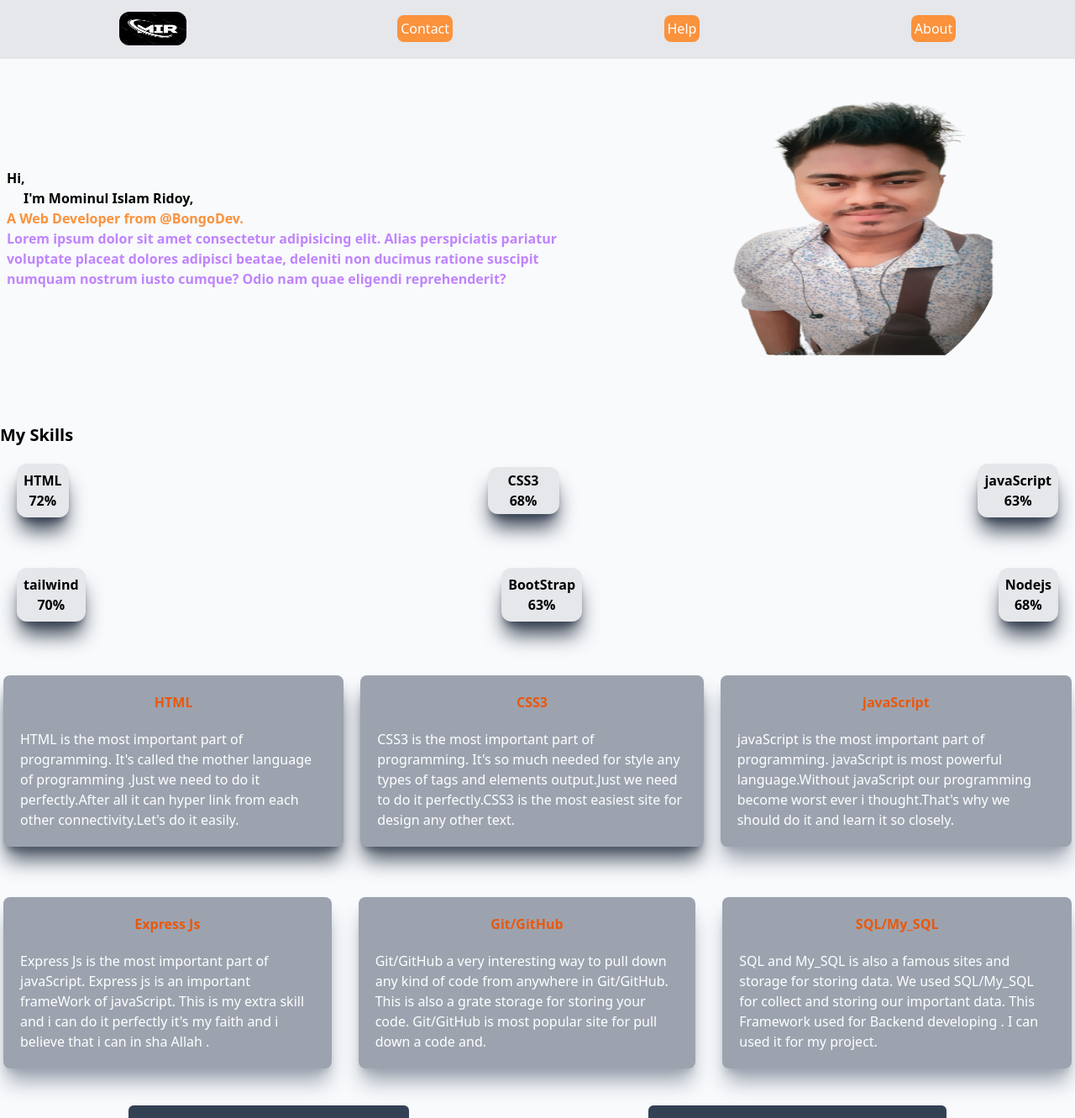
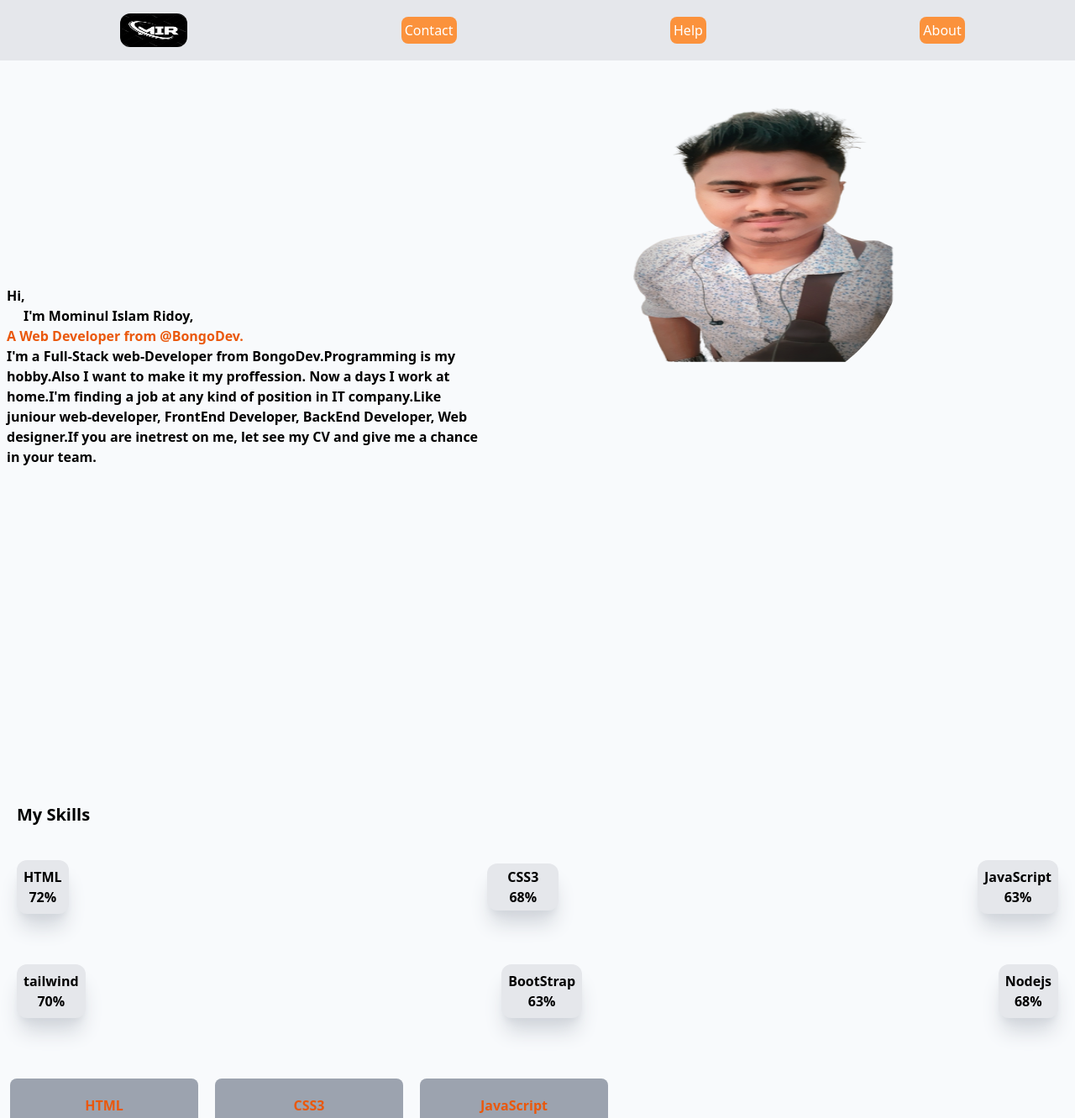
Before and after one commit to mominulRidoy5/Responsive-Protfolio, a website: page index.html in a window 1280 px wide. Shown: the top 1331 px of the page at 84% size. Drawn offline with nearby package versions, Linux system fonts and the light colour scheme; files that its build step writes are made by us from their sources.

Commit message:
updated code

```diff
--- a/index.html
+++ b/index.html
@@ -9,63 +9,65 @@
 <link href="https://fonts.googleapis.com/css2?family=Poppins:wght@300;700&display=swap" rel="stylesheet">
     <link rel="stylesheet" href="dist/output.css">
     <link rel="stylesheet" href="https://fonts.googleapis.com/css2?family=Material+Symbols+Outlined:opsz,wght,FILL,GRAD@24,400,0,0" />
-</head>
+<link rel="stylesheet" href="formPage.html">
+  </head>
 <body class="bg-slate-50">
-
-        <navbar class="fixed -mt-0.5 bg-gray-200 w-screen ">
-        <div  class="flex mt m-4 text-white  cursor-pointer items-center justify-around">
+  <div >
+    <div>
+      <navbar class="fixed bg-gray-200 w-screen ">
+        <div class="flex w-screen m-4  text-white  cursor-pointer items-center justify-around">
           <div>
-            <img class="w-20 rounded-xl cursor-default h-10" src="assets/logo.jpg" alt="">
+            <img class="w-20  rounded-xl cursor-default h-10" src="assets/logo.jpg" alt="">
              </div>
-             <div class="bg-orange-400  hover:bg-green-700 hover:font-bold rounded-lg p-1"><a>Contact</a></div>
+             <div class="bg-orange-400  hover:bg-green-700 hover:font-bold rounded-lg p-1"><a href="formPage.html" target="">Contact</a></div>
              <div class="bg-orange-400  hover:bg-green-700 hover:font-bold  rounded-lg p-1"><a>Help</a></div>
-             <div class="bg-orange-400 hover:bg-green-700 hover:font-bold  rounded-lg p-1"><a>About</a></div>
+             <div class="bg-orange-400 hover:bg-green-700 hover:font-bold  rounded-lg me-5 p-1"><a>About</a></div>
 
         </div>
         </navbar>
+    </div>
 
-
-    <div class="flex lg:gap-28 font-semibold justify-between items-center">
-        <div class="mt-20 cursor-default p-2">
+    <div class="flex p-2 lg:gap-28 font-semibold justify-between items-center">
+        <div class="cursor-default w-screen">
             <h1 class="inline-block  hover:font-bold hover:text-xl">Hi, <br> <span class="ms-5">I'm Mominul Islam Ridoy,</span></h1>
-            <p class="text-orange-400">A Web Developer from @BongoDev.</p>
-            <p class="text-purple-400">Lorem ipsum dolor sit amet consectetur adipisicing elit. Alias perspiciatis pariatur voluptate placeat dolores adipisci beatae, deleniti non ducimus ratione suscipit numquam nostrum iusto cumque? Odio nam quae eligendi reprehenderit?</p>
+            <p class="text-orange-600">A Web Developer from @BongoDev.</p>
+            <p class="font-semibold">I'm a Full-Stack web-Developer from BongoDev.Programming is my hobby.Also I want to make it my proffession. Now a days I work at home.I'm finding a job at any kind of position in IT company.Like juniour web-developer, FrontEnd Developer, BackEnd Developer, Web designer.If you are inetrest on me, let see my CV and give me a chance in your team. </p>
 
         </div>
-        <div class=" mt-20 w-screen">
+        <div class="mt-20 w-screen h-screen">
            <img class="lg:h-96 lg:w-96 w-screen lg:rounded-full" src="assets/BongoPic-removebg-preview (1).png" alt="picture">
         </div>
     </div>
 
-    <div class="mt-10">
+    <div class="mt-10 p-5">
         <h1 class="font-bold text-xl colo">My Skills</h1>
     </div>
 
     <div class="p-5">
     <div class="flex justify-between items-center pb-5">
-        <div  class="shadow-xl shadow-gray-700 cursor-pointer bg-gray-200 rounded-xl p-2  hover:text-white hover:bg-gray-600  hover:border-2 border-orange-400">
+        <div  class="shadow-xl shadow-gray-300 cursor-pointer bg-gray-200 rounded-xl p-2  hover:text-white hover:bg-gray-600  hover:border-2 border-orange-400">
             <h1 class="font-semibold ">HTML</h1>
             <p class=" items-center justify-center flex  rounded-full font-semibold">72%</p>
           </div>
-          <div  class="shadow-xl shadow-gray-700 cursor-pointer bg-gray-200 rounded-xl ps-6 pe-6 p-1   hover:text-white hover:bg-gray-600  hover:border-2 border-orange-400">
+          <div  class="shadow-xl shadow-gray-300 cursor-pointer bg-gray-200 rounded-xl ps-6 pe-6 p-1   hover:text-white hover:bg-gray-600  hover:border-2 border-orange-400">
             <h1 class="font-semibold ">CSS3</h1>
             <p class=" items-center justify-center flex  rounded-full font-semibold">68%</p>
           </div>
-          <div  class=" shadow-xl shadow-gray-700 cursor-pointer bg-gray-200 rounded-xl p-2  hover:text-white hover:bg-gray-600  hover:border-2 border-orange-400">
-            <h1 class="font-semibold ">javaScript</h1>
+          <div  class=" shadow-xl shadow-gray-300 cursor-pointer bg-gray-200 rounded-xl p-2  hover:text-white hover:bg-gray-600  hover:border-2 border-orange-400">
+            <h1 class="font-semibold ">JavaScript</h1>
             <p class=" items-center justify-center flex  rounded-full font-semibold">63%</p>
           </div>
     </div>
         <div class="flex justify-between items-center mt-10">
-            <div  class=" shadow-xl shadow-gray-700 cursor-pointer bg-gray-200 rounded-xl p-2  hover:text-white hover:bg-gray-600  hover:border-2 border-orange-400">
+            <div  class=" shadow-xl shadow-gray-300 cursor-pointer bg-gray-200 rounded-xl p-2  hover:text-white hover:bg-gray-600  hover:border-2 border-orange-400">
                 <h1 class="font-semibold ">tailwind</h1>
                 <p class=" items-center justify-center flex  rounded-full font-semibold">70%</p>
               </div>
-              <div  class="shadow-xl shadow-gray-700 cursor-pointer bg-gray-200 rounded-xl p-2  hover:text-white hover:bg-gray-600  hover:border-2 border-orange-400">
+              <div  class="shadow-xl shadow-gray-300 cursor-pointer bg-gray-200 rounded-xl p-2  hover:text-white hover:bg-gray-600  hover:border-2 border-orange-400">
                 <h1 class="font-semibold ">BootStrap</h1>
                 <p class=" items-center justify-center flex  rounded-full font-semibold">63%</p>
               </div>
-              <div  class="shadow-xl shadow-gray-700 cursor-pointer bg-gray-200 rounded-xl p-2  hover:text-white hover:bg-gray-600  hover:border-2 border-orange-400">
+              <div  class="shadow-xl shadow-gray-300 cursor-pointer bg-gray-200 rounded-xl p-2  hover:text-white hover:bg-gray-600  hover:border-2 border-orange-400">
                 <h1 class="font-semibold ">Nodejs</h1>
                 <p class=" items-center justify-center flex  rounded-full font-semibold">68%</p>
               </div>
@@ -74,45 +76,60 @@
   </div>
 
   <div class="mt-10 p-1">
-    <div class="pb-5 flex gap-5">
-        <div class="shadow-xl shadow-gray-600 bg-gray-400 text-white p-1.5 lg:p-5 rounded-lg">
+    <div class="pb-5 p-2 flex gap-5">
+        <div class=" w-56 bg-gray-400 text-white p-1.5 lg:p-5 rounded-lg">
             <h1 class="flex justify-center items-center text-orange-600 font-bold">HTML</h1>
             <p class="mt-2 lg:mt-5">HTML is the most important part of programming. It's called the mother language of programming .Just we need to do it perfectly.After all it can hyper link from each other connectivity.Let's do it easily.</p>
           </div>
-          <div class="shadow-xl shadow-gray-600 bg-gray-400 text-white rounded-lg p-1.5 lg:p-5 ">
+          <div class="w-56 bg-gray-400 text-white rounded-lg p-1.5 lg:p-5 ">
             <h1 class="flex justify-center items-center font-bold text-orange-600">CSS3</h1>
             <p class="mt-2 lg:mt-5">CSS3 is the most important part of programming. It's so much needed for style any types of tags and elements output.Just we need to do it perfectly.CSS3 is the most easiest site for design any other text.</p>
           </div>
-          <div class="shadow-xl shadow-gray-400 bg-gray-400 text-white rounded-lg p-1.5 lg:p-5">
-            <h1 class="flex justify-center items-center font-bold text-orange-600">javaScript</h1>
+          <div class="w-56 bg-gray-400 text-white rounded-lg p-1.5 lg:p-5">
+            <h1 class="flex justify-center items-center font-bold text-orange-600">JavaScript</h1>
             <p class="mt-2 lg:mt-5">javaScript is the most important part of programming. javaScript is most powerful language.Without javaScript our programming become worst ever i thought.That's why we should do it and learn it so closely.</p>
           </div>
     </div>
-    <div class="pb-5 flex gap-8 mt-10">
-      <div class=" shadow-xl shadow-gray-400 bg-gray-400 text-white rounded-lg p-1.5 lg:p-5">
+    <div class="pb-5 p-2 flex gap-8 mt-10">
+      <div class="w-56 bg-gray-400 text-white rounded-lg p-1.5 lg:p-5">
         <h1 class="flex justify-center items-center font-bold text-orange-600">Express Js</h1>
         <p class="mt-2 lg:mt-5">Express Js  is the most important part of javaScript. Express js is an important frameWork of javaScript. This is my extra skill and i can do it perfectly it's my faith and i believe that i can  in sha Allah .</p>
       </div>
-      <div class="shadow-xl shadow-gray-400 bg-gray-400 text-white rounded-lg p-1.5 lg:p-5">
+      <div class="w-56 bg-gray-400 text-white rounded-lg p-1.5 lg:p-5">
         <h1 class="flex justify-center items-center font-bold text-orange-600">Git/GitHub</h1>
         <p class="mt-2 lg:mt-5">Git/GitHub  a very interesting way to pull down any kind of code from anywhere in Git/GitHub. This is also a grate storage for storing your code. Git/GitHub is most popular site for pull down a code and.</p>
       </div>
-      <div class="shadow-xl shadow-gray-400 bg-gray-400 text-white rounded-lg p-1.5 lg:p-5 ">
+      <div class="w-56 bg-gray-400 text-white rounded-lg p-1.5 lg:p-5 ">
         <h1 class="flex justify-center items-center font-bold text-orange-600">SQL/My_SQL</h1>
         <p class="mt-2 lg:mt-5">SQL and My_SQL  is also a famous sites and storage for storing data. We used SQL/My_SQL for collect and storing our important data. This Framework used for Backend developing . I can used it for my project.</p>
       </div>
   </div>
+    <div class="pb-5 p-2 flex gap-8 mt-10">
+      <div class="w-56 bg-gray-400 text-white rounded-lg p-1.5 lg:p-5">
+        <h1 class="flex justify-center items-center font-bold text-orange-600">BootStrap</h1>
+        <p class="mt-2 lg:mt-5">Bootstrap is the most popular HTML, CSS, and JavaScript framework for developing responsive, mobile-first websites.We can used it for responsive our websites and do many kind of design easily.</p>
+      </div>
+      <div class="w-56 bg-gray-400 text-white rounded-lg p-1.5 lg:p-5">
+        <h1 class="flex justify-center items-center font-bold text-orange-600">Docker</h1>
+        <p class="mt-2 lg:mt-5">Docker is a set of platform as a service (PaaS) products that use OS-level virtualization to deliver software in packages called containers.Docker is so helpful for building code in multiple way and make our work more easier.</p>
+      </div>
+      <div class="w-56 bg-gray-400 text-white rounded-lg p-1.5 lg:p-5 ">
+        <h1 class="flex justify-center items-center font-bold text-orange-600">ReactJs</h1>
+        <p class="mt-2 lg:mt-5">React is the library for web and native user interfaces. Build user interfaces out of individual pieces called components written in JavaScript.A components can be an important folder what we explained in the <span class="text-blue-600 font-bold">(REACT)</span> by just a line.</p>
+      </div>
+  </div>
 </div>
 
-<div class="flex gap-5  lg:justify-around justify-between items-center m-5">
-  <div class="bg-slate-700 lg:ps-20 lg:pe-20 lg:pt-5 lg:pb-5 cursor-default text-white rounded-md font-bold p-2">
+<div>
+<div class=" flex gap-5 mt-16 lg:justify-around justify-between items-center m-5">
+  <div class="bg-slate-700 shadow-lg shadow-blue-300 lg:ps-20 lg:pe-20 lg:pt-5 lg:pb-5 cursor-default text-white rounded-md font-bold p-2">
     <h1 class="flex justify-center p-2 text-orange-400">Git/Github</h1>
     <p>To go to my Github </p>
     <p class="items-center flex">Click Here<span class="mt-1.5 material-symbols-outlined">
       arrow_forward
       </span> <span class=""><a href="https://github.com/mominulRidoy5" target="_blank" class="bg-white shadow-lg shadow-white text-orange-500 p-1 rounded-lg">GITHUB</a></span></p>
   </div>
-  <div class="bg-slate-700 lg:ps-20 lg:pe-20 lg:pt-5 lg:pb-5 cursor-default text-white rounded-md font-bold p-2">
+  <div class="bg-slate-700 shadow-lg shadow-blue-300 lg:ps-20 lg:pe-20 lg:pt-5 lg:pb-5 cursor-default text-white rounded-md font-bold p-2">
     <h1 class="flex justify-center p-2 text-orange-400">LinkedIn</h1>
     <p>To go to my LinkedIn</p>
     <p class="items-center flex">Click Here<span class="mt-1.5 me-1 material-symbols-outlined">
@@ -120,15 +137,15 @@
       </span> <span class=""><a href="https://www.linkedin.com/in/mominul-islam-hridoy-941a0b276/" target="_blank" class="bg-green-500 shadow-lg shadow-white text-orange-00 p-1 rounded-lg">LINKEDIN</a></span></p>
   </div>
 </div>
-<div class="flex gap-5 lg:justify-around justify-between items-center m-5">
-  <div class="bg-slate-700 lg:ps-20 lg:pe-20 lg:pt-5 lg:pb-5 cursor-default text-white rounded-md font-bold p-2">
+<div class="flex gap-5 mt-10 lg:justify-around justify-between items-center m-5">
+  <div class="bg-slate-700 shadow-lg shadow-blue-300 lg:ps-20 lg:pe-20 lg:pt-5 lg:pb-5 cursor-default text-white rounded-md font-bold p-2">
     <h1 class="flex justify-center p-2 text-orange-400">Netlify</h1>
     <p>To go to my NETLIFY </p>
     <p class="items-center flex">Click Here <span class="mt-1.5 me-1 material-symbols-outlined">
       arrow_forward
-      </span> <span class=""><a href="https://app.netlify.com/teams/nusratriya887/sites" target="_blank" class="bg-red-400 shadow-lg shadow-white  p-1 rounded-lg">NETLIFY</a></span></p>
+      </span> <span class=""><a href="https://app.netlify.com/teams/nusratriya887/sites" target="_blank" class="bg-yellow-500 shadow-lg shadow-white  p-1 rounded-lg">NETLIFY</a></span></p>
   </div>
-  <div class="bg-slate-700 lg:ps-20 lg:pe-20 lg:pt-5 lg:pb-5 cursor-default text-white rounded-md font-bold p-2">
+  <div class="bg-slate-700 shadow-lg shadow-blue-300 lg:ps-20 lg:pe-20 lg:pt-5 lg:pb-5 cursor-default text-white rounded-md font-bold p-2">
     <h1 class="flex justify-center p-2 text-orange-400">FaceBook</h1>
     <p>To go to my Facebook</p>
     <p class="items-center flex">Click Here <span class="mt-1.5 me-1 material-symbols-outlined">
@@ -136,12 +153,11 @@
       </span> <span class=""><a href="https://www.facebook.com/mominulridoy/" target="_blank" class="bg-blue-500 shadow-lg shadow-white text-white p-1 rounded-lg">FACEBOOK</a></span></p>
   </div>
 </div>
+</div>
 
-<footer>
+</div>
+</body>
 
-</footer>
-
-</body>
 </html>
 
 <!-- npx tailwindcss -i ./input.css -o ./dist/output.css --watch -->
```
Also changed, not shown: formPage.html (added, +14 -0 lines).
